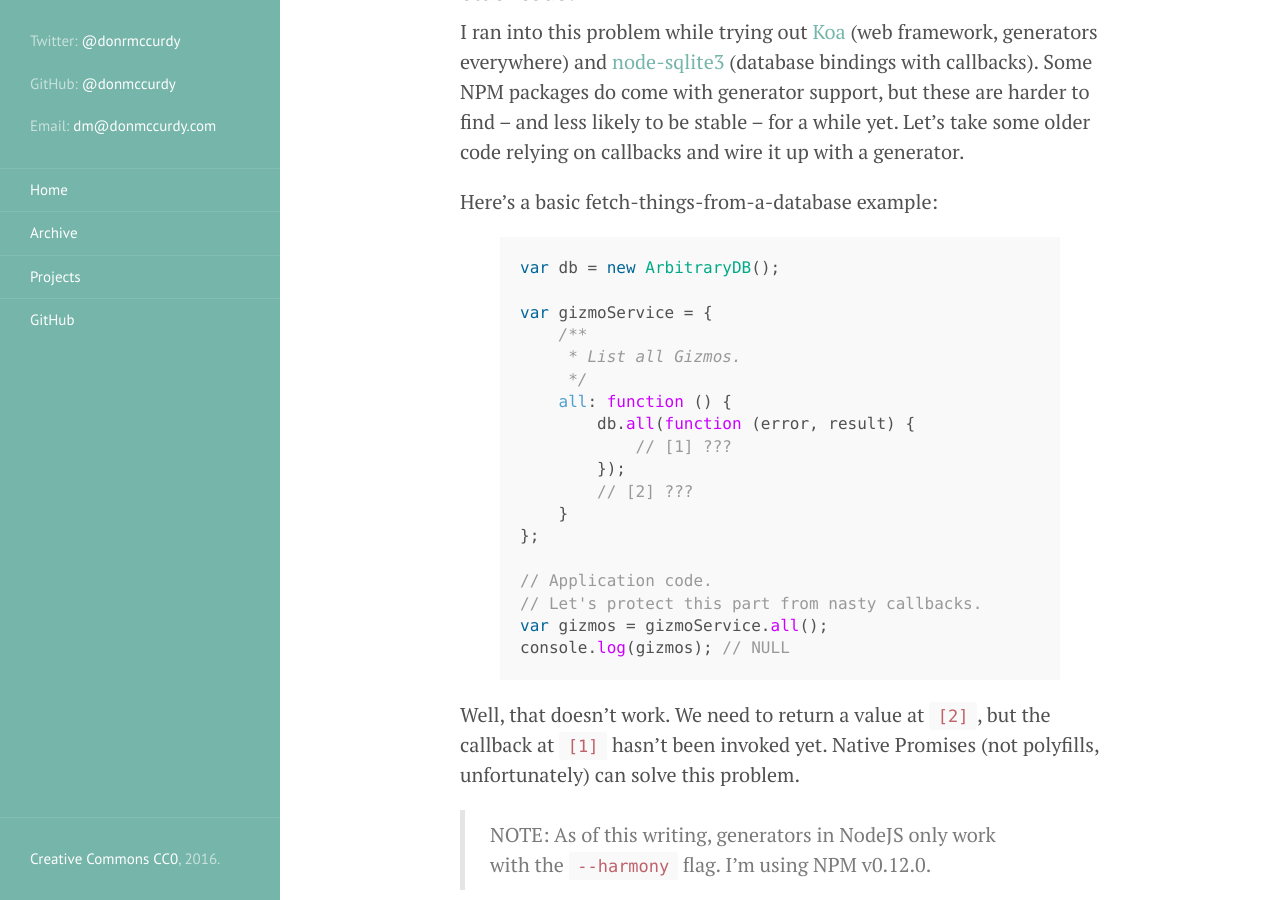
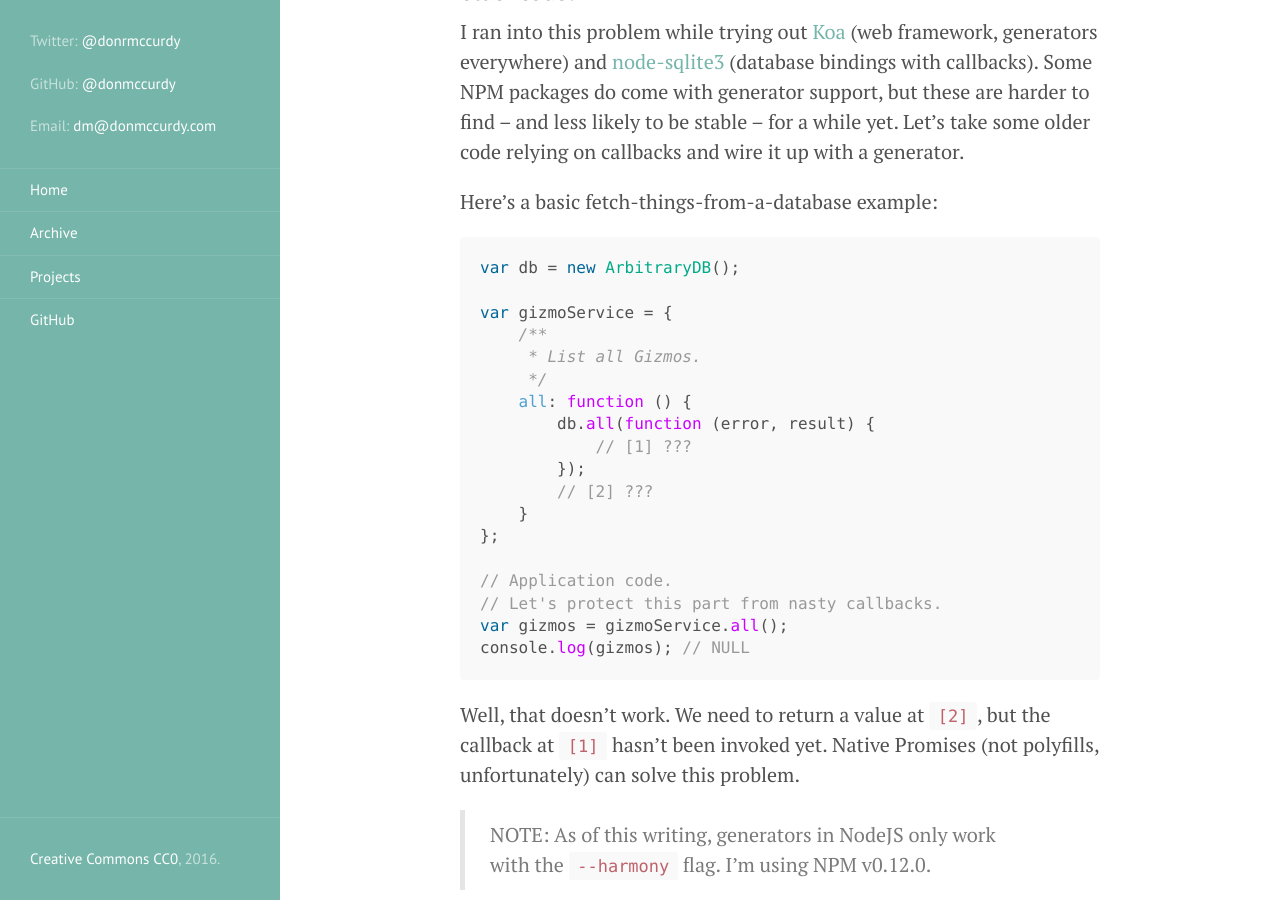
Before and after one commit to donmccurdy/blog, a Jekyll site: the page built from _posts/2015-08-07-es6-generators-with-callbacks.md, in a window 1280 px wide and 900 px high, scrolled down 568 px. Built offline with Jekyll 4.4.1, drawn with Linux system fonts in a browser that asks for light colours.

Commit message:
Upgrade to Jekyll 3.
And revert ugly Liquid tags.

````diff
--- a/_config.yml
+++ b/_config.yml
@@ -3,7 +3,7 @@ markdown:            kramdown
 
 kramdown:
   input: GFM
-  syntax_highlighter: pygments
+  syntax_highlighter: rouge
 
 # Permalinks
 #
--- a/_posts/2015-08-07-es6-generators-with-callbacks.md
+++ b/_posts/2015-08-07-es6-generators-with-callbacks.md
@@ -14,7 +14,7 @@ I ran into this problem while trying out [Koa](http://koajs.com) (web framework,
 
 Here's a basic fetch-things-from-a-database example:
 
-{% highlight javascript %}
+```javascript
 var db = new ArbitraryDB();
 
 var gizmoService = {
@@ -33,7 +33,7 @@ var gizmoService = {
 // Let's protect this part from nasty callbacks.
 var gizmos = gizmoService.all();
 console.log(gizmos); // NULL
-{% endhighlight %}
+```
 
 Well, that doesn't work. We need to return a value at `[2]`, but the callback at `[1]` hasn't been invoked yet. Native Promises (not polyfills, unfortunately) can solve this problem.
 
@@ -41,7 +41,7 @@ Well, that doesn't work. We need to return a value at `[2]`, but the callback at
 
 An updated example:
 
-{% highlight javascript %}
+```javascript
 var db = new ArbitraryDB();
 
 var gizmoService = {
@@ -66,16 +66,16 @@ var gizmoService = {
 // Application code.
 var gizmos = yield gizmoService.all();
 console.log(gizmos); // [ ... gizmos ... ]
-{% endhighlight %}
+```
 
 Or, to catch possible DB-level errors:
 
-{% highlight javascript %}
+```javascript
 try {
     var gizmos = yield gizmoService.getAll();
 } catch (error) {
     console.log('Oh, it broke.');
 }
-{% endhighlight %}
+```
 
 And that's it! The rest of your application can continue without worrying about the callbacks tucked away in a dependency.
````
Also changed, not shown: _posts/2015-05-14-grayscale-bookmarklet.md (+4 -4 lines), Gemfile.lock.
